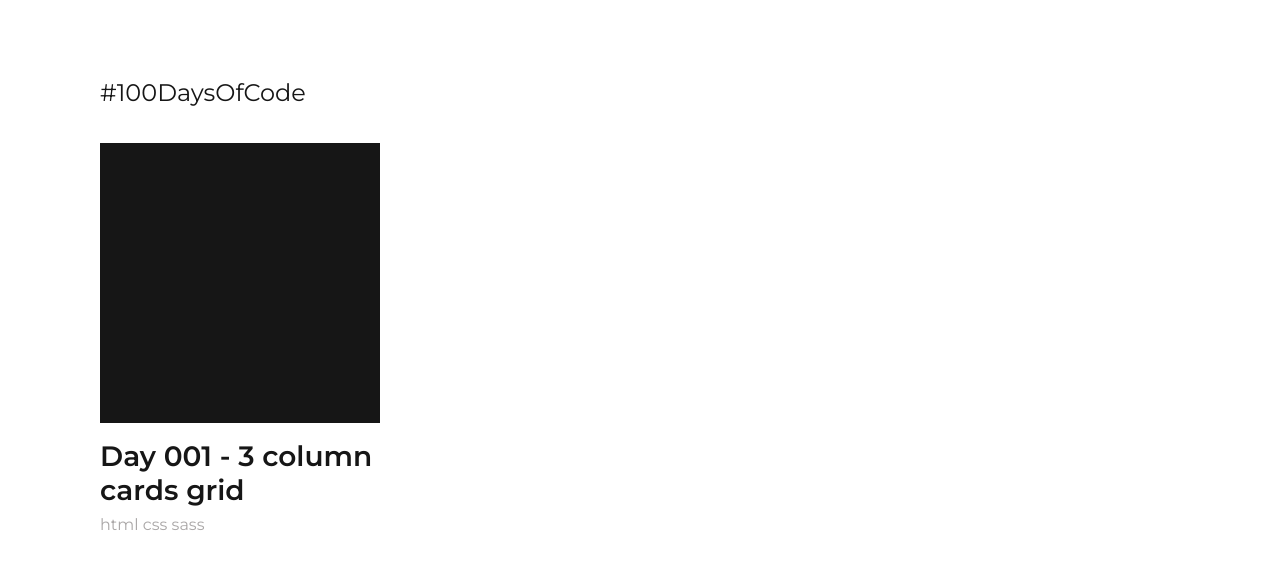
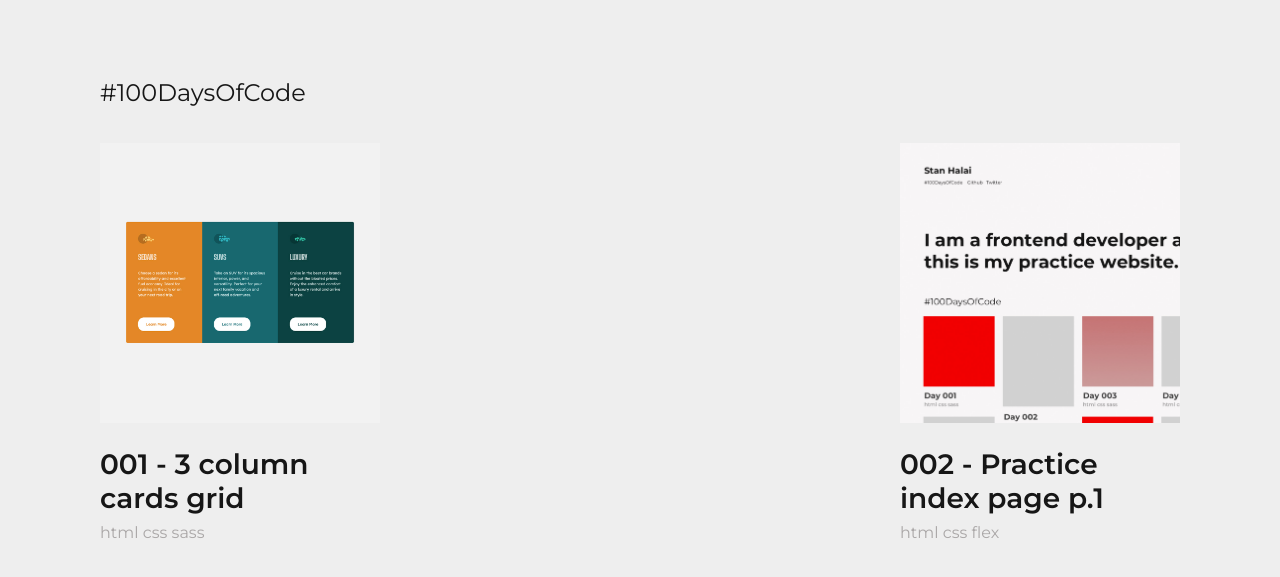
Before and after one commit to StanHalai/001-3-column-cards-htmlcss, a plain HTML site: page index.html in a window 1280 px wide. Shown: the part 677-1254 px from the top of the page. Drawn offline with Linux system fonts and the light colour scheme.

Commit message:
style fixes

```diff
--- a/css/style.css
+++ b/css/style.css
@@ -1,17 +1,29 @@
 body {
+  background-color: #eeeeee;
   font-family: "Montserrat", sans-serif;
   color: #161616;
   font-size: 1rem;
 }
 
 a {
+  /* border-bottom: 1px; */
   color: #161616;
   transition: all 250ms ease-in-out;
 }
+a .project__img {
+  -webkit-box-shadow: none;
+  box-shadow: none;
+}
 
 a:hover {
-  color: #ff0000;
   text-decoration: underline;
+  /* color: #ff0000; */
+  /* border-bottom: 1px solid #161616; */
+}
+
+a:hover .project__img {
+  -webkit-box-shadow: 0px 10px 10px rgba(0, 0, 0, 0.1);
+  box-shadow: 0px 10px 10px rgba(0, 0, 0, 0.1);
 }
 
 .container {
@@ -76,9 +88,11 @@ a:hover {
 }
 .project__img {
   background-color: #161616;
+  background-size: cover;
   height: 280px;
-  margin-bottom: 1rem;
+  margin-bottom: 1.5rem;
 }
+
 .comming {
   background-color: #9c9c9c;
 }
--- a/index.html
+++ b/index.html
@@ -4,7 +4,7 @@
     <meta charset="UTF-8" />
     <meta http-equiv="X-UA-Compatible" content="IE=edge" />
     <meta name="viewport" content="width=device-width, initial-scale=1.0" />
-    <title>Stan Halai - Frontend Developer Samples</title>
+    <title>Stan Halai - Frontend Developer</title>
     <link
       href="https://fonts.googleapis.com/css2?family=Montserrat:wght@400;500;600;700&display=swap"
       rel="stylesheet"
@@ -52,19 +52,40 @@
           <div class="projects__inner">
             <h2 class="projects__title">#100DaysOfCode</h2>
             <div class="projects__grid">
+              <!-- Project item -->
               <div class="project__item">
                 <a
                   class="project__link"
                   href="https://devmints.netlify.app/100days/001-three-column/"
                   target="_blank"
                 >
-                  <div class="project__img"></div>
-                  <div class="project__title">
-                    Day 001 - 3 column cards grid
-                  </div>
+                  <div
+                    class="project__img"
+                    style="background-image: url('./img/001.jpg')"
+                  ></div>
+                  <div class="project__title">001 - 3 column cards grid</div>
                 </a>
                 <div class="project__tags">html css sass</div>
               </div>
+              <!-- Project item ends -->
+              <!-- Project item -->
+              <div class="project__item">
+                <a
+                  class="project__link"
+                  href="https://devmints.netlify.app/"
+                  target="_blank"
+                >
+                  <div
+                    class="project__img"
+                    style="background-image: url('./img/002.jpg')"
+                  ></div>
+                  <div class="project__title">
+                    002 - Practice index page p.1
+                  </div>
+                </a>
+                <div class="project__tags">html css flex</div>
+              </div>
+              <!-- Project item ends -->
             </div>
           </div>
         </div>
```
Also changed, not shown: img/001.jpg (added), img/002.jpg (added).
